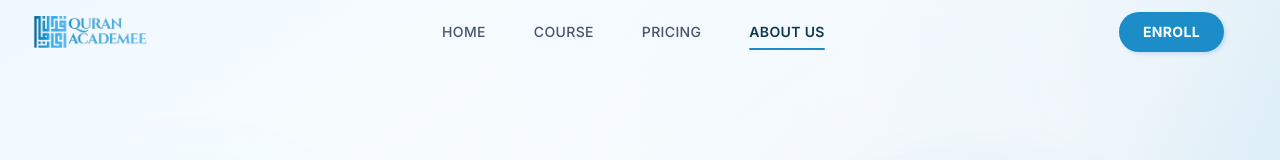
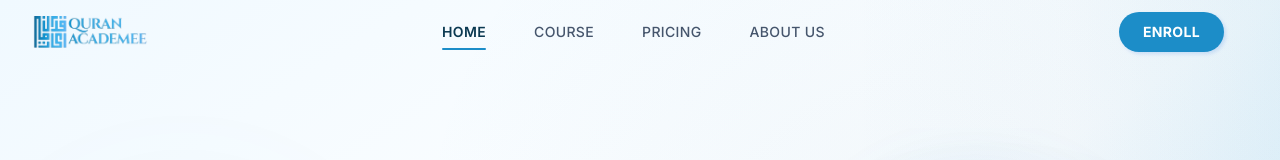
Before and after one commit to luqmnkn/Quran-Academee, a React (Vite) app: page / in a window 1280 px wide. Shown: the top 160 px of the page. Built offline with nearby package versions, Linux system fonts and the light colour scheme; a web font is replaced by a local one.

Commit message:
refactor: implement react-router-dom for navigation
Removed legacy manual state management for page tracking and scrolling in favor of React Router routes for improved navigation handling and codebase simplicity.

```diff
--- a/src/App.tsx
+++ b/src/App.tsx
@@ -1,5 +1,5 @@
 import React, { useState, useEffect } from 'react';
-import { useLocation, useNavigate } from 'react-router-dom';
+import { Routes, Route, useLocation, useNavigate } from 'react-router-dom';
 import Header from './components/Header';
 import Hero from './components/Hero';
 import Pricing from './components/Pricing';
@@ -14,7 +14,7 @@ import Footer from './components/Footer';
 import WhatsAppButton from './components/WhatsAppButton';
 import FloatingControls from './components/FloatingControls';
 import AdminDashboard from './components/AdminDashboard';
-import { X, Calendar, User, ShieldCheck } from 'lucide-react';
+import { X, Calendar } from 'lucide-react';
 
 export default function App() {
   const location = useLocation();
@@ -22,142 +22,35 @@ export default function App() {
 
   const [isTrialModalOpen, setIsTrialModalOpen] = useState(false);
   const [selectedCourseSelection, setSelectedCourseSelection] = useState('');
-  const [scrollProgress, setScrollProgress] = useState(0);
-  const [currentPage, setCurrentPage] = useState<'home' | 'pricing' | 'admin'>('home');
-  const [activeSection, setActiveSection] = useState<'home' | 'pricing' | 'courses' | 'about'>('home');
 
-  // Synchronize routing state with URL path
+  // Declarative React Router DOM scroll and hash link scroller
   useEffect(() => {
-    const path = location.pathname;
-    if (path === '/pricing') {
-      setCurrentPage('pricing');
-      setActiveSection('pricing');
-    } else if (path === '/admin') {
-      setCurrentPage('admin');
-      setActiveSection('home');
-    } else {
-      setCurrentPage('home');
-      if (activeSection === 'pricing') {
-        setActiveSection('home');
-      }
-    }
-  }, [location.pathname]);
-
-  // Sync activeSection on page changes
-  useEffect(() => {
-    if (currentPage !== 'home') {
-      setActiveSection(currentPage);
-    }
-  }, [currentPage]);
-
-  // Scroll Progress Bar Tracker & ScrollSpy
-  useEffect(() => {
-    const handleScroll = () => {
-      const totalScroll = document.documentElement.scrollHeight - window.innerHeight;
-      if (totalScroll > 0) {
-        setScrollProgress((window.scrollY / totalScroll) * 100);
-      }
-
-      if (currentPage === 'home') {
-        const aboutElement = document.getElementById('about');
-        const coursesElement = document.getElementById('courses');
-
-        if (aboutElement) {
-          const rect = aboutElement.getBoundingClientRect();
-          if (rect.top <= window.innerHeight * 0.4 && rect.bottom >= window.innerHeight * 0.15) {
-            setActiveSection('about');
-            return;
-          }
-        }
-
-        if (coursesElement) {
-          const rect = coursesElement.getBoundingClientRect();
-          if (rect.top <= window.innerHeight * 0.4 && rect.bottom >= window.innerHeight * 0.15) {
-            setActiveSection('courses');
-            return;
-          }
-        }
-
-        setActiveSection('home');
-      }
-    };
-    window.addEventListener('scroll', handleScroll);
-    handleScroll();
-    return () => window.removeEventListener('scroll', handleScroll);
-  }, [currentPage]);
-
-  // Handle Page Navigation elegantly with optional scroll target anchors
-  const handleNavigation = (page: 'home' | 'pricing', sectionId?: string) => {
-    if (page === 'pricing') {
-      setActiveSection('pricing');
-      navigate('/pricing');
-    } else {
-      if (sectionId === '#courses') {
-        setActiveSection('courses');
-      } else {
-        setActiveSection('home');
-      }
-      navigate('/');
-    }
-
-    if (page !== currentPage) {
-      // If switching page and a target anchor section is available
-      if (page === 'home' && sectionId && sectionId !== '#home') {
-        setTimeout(() => {
-          const target = document.querySelector(sectionId);
-          if (target) {
+    const hash = location.hash;
+    if (hash) {
+      const timer = setTimeout(() => {
+        const element = document.querySelector(hash);
+        if (element) {
           const headerOffset = 100;
-            const elementPosition = target.getBoundingClientRect().top;
+          const elementPosition = element.getBoundingClientRect().top;
           const offsetPosition = elementPosition + window.pageYOffset - headerOffset;
           window.scrollTo({
             top: offsetPosition,
             behavior: 'smooth'
           });
         }
-        }, 150);
+      }, 120);
+      return () => clearTimeout(timer);
     } else {
       window.scrollTo({ top: 0, behavior: 'instant' as any });
     }
-    } else {
-      // Already on requested page, scroll to specific section or smoothly to top
-      if (sectionId && sectionId !== '/') {
-        const target = document.querySelector(sectionId);
-        if (target) {
-          const headerOffset = 100;
-          const elementPosition = target.getBoundingClientRect().top;
-          const offsetPosition = elementPosition + window.pageYOffset - headerOffset;
-          window.scrollTo({
-            top: offsetPosition,
-            behavior: 'smooth'
-          });
-        } else {
-          window.scrollTo({ top: 0, behavior: 'smooth' });
-        }
-      } else {
-        window.scrollTo({ top: 0, behavior: 'smooth' });
-      }
-    }
-  };
+  }, [location.pathname, location.hash]);
 
-  // Handle Course Selection scrolling directly to form
+  // Handle Course Selection scrolling directly to contact form
   const handleCourseSelection = (courseName: string) => {
     setSelectedCourseSelection(courseName);
 
-    // If on a different subpage, navigate back home first
-    if (currentPage !== 'home') {
-      navigate('/');
-      setTimeout(() => {
-        const targetElement = document.querySelector('#contact');
-        if (targetElement) {
-          const headerOffset = 80;
-          const elementPosition = targetElement.getBoundingClientRect().top;
-          const offsetPosition = elementPosition + window.pageYOffset - headerOffset;
-          window.scrollTo({
-            top: offsetPosition,
-            behavior: 'smooth'
-          });
-        }
-      }, 150);
+    if (location.pathname !== '/') {
+      navigate('/#contact');
     } else {
       const targetElement = document.querySelector('#contact');
       if (targetElement) {
@@ -180,28 +73,25 @@ export default function App() {
 
   // Submit trigger from Quick Inquiry Hero
   const handleLeadSubmitInHero = (data: { fullName: string; email: string; phone: string; country: string; courseInterest: string; message: string }) => {
-    // Lead successfully logged in InquiryForm already
-    // This hook allows us to log any metrics or sync views
     console.log('Lead sync from hero:', data);
   };
+
+  const isAdminPage = location.pathname === '/admin';
 
   return (
     <div className="relative min-h-screen font-sans antialiased text-gray-950 bg-gray-50/50">
 
-
       {/* Header Sticky Component */}
-      {currentPage !== 'admin' && (
+      {!isAdminPage && (
         <Header
           onOpenTrialModal={() => setIsTrialModalOpen(true)}
-          currentPage={currentPage}
-          activeSection={activeSection}
-          onNavigate={handleNavigation}
         />
       )}
 
-      {/* Main Content Sections with elegant conditional router */}
+      {/* Main Content Sections managed securely by react-router-dom */}
       <main>
-        {currentPage === 'home' && (
+        <Routes>
+          <Route path="/" element={
             <>
               {/* Hero Section */}
               <Hero
@@ -236,24 +126,25 @@ export default function App() {
               {/* FAQ Accordion Section */}
               <FAQSection />
             </>
-        )}
+          } />
 
-        {currentPage === 'pricing' && (
+          <Route path="/pricing" element={
             <Pricing onBookTrial={handlePricingSelection} />
-        )}
+          } />
 
-        {currentPage === 'admin' && (
+          <Route path="/admin" element={
             <AdminDashboard />
-        )}
+          } />
+        </Routes>
       </main>
 
       {/* Layout Footer contacts */}
-      {currentPage !== 'admin' && (
-        <Footer currentPage={currentPage} onNavigate={handleNavigation} />
+      {!isAdminPage && (
+        <Footer />
       )}
 
       {/* Floating vibration WhatsApp trigger */}
-      {currentPage !== 'admin' && <WhatsAppButton />}
+      {!isAdminPage && <WhatsAppButton />}
 
       {/* Core Trial Request Popup Modal Wrapper */}
       {isTrialModalOpen && (
@@ -307,7 +198,7 @@ export default function App() {
       )}
 
       {/* Floating Controls system */}
-      {currentPage !== 'admin' && <FloatingControls onOpenTrialModal={() => setIsTrialModalOpen(true)} />}
+      {!isAdminPage && <FloatingControls onOpenTrialModal={() => setIsTrialModalOpen(true)} />}
 
     </div>
   );
--- a/src/components/Header.tsx
+++ b/src/components/Header.tsx
@@ -1,18 +1,17 @@
 import React, { useState, useEffect } from 'react';
 import { motion, AnimatePresence } from 'motion/react';
-import { Menu, X, Globe, LogIn } from 'lucide-react';
+import { Menu, X } from 'lucide-react';
+import { Link, useLocation } from 'react-router-dom';
 import Logo from './Logo';
 
 interface HeaderProps {
   onOpenTrialModal: () => void;
-  currentPage: 'home' | 'pricing';
-  activeSection: 'home' | 'pricing' | 'courses' | 'about';
-  onNavigate: (page: 'home' | 'pricing', sectionId?: string) => void;
 }
 
-export default function Header({ onOpenTrialModal, currentPage, activeSection, onNavigate }: HeaderProps) {
+export default function Header({ onOpenTrialModal }: HeaderProps) {
   const [isScrolled, setIsScrolled] = useState(false);
   const [isMobileMenuOpen, setIsMobileMenuOpen] = useState(false);
+  const location = useLocation();
 
   useEffect(() => {
     const handleScroll = () => {
@@ -23,20 +22,28 @@ export default function Header({ onOpenTrialModal, currentPage, activeSection, o
   }, []);
 
   const navLinks = [
-    { name: 'Home', page: 'home' as const, activeKey: 'home' as const, href: '#home' },
-    { name: 'Course', page: 'home' as const, activeKey: 'courses' as const, href: '#courses' },
-    { name: 'Pricing', page: 'pricing' as const, activeKey: 'pricing' as const, href: '#pricing' },
-    { name: 'About Us', page: 'home' as const, activeKey: 'about' as const, href: '#about' },
+    { name: 'Home', to: '/', hash: '' },
+    { name: 'Course', to: '/#courses', hash: '#courses' },
+    { name: 'Pricing', to: '/pricing', hash: '' },
+    { name: 'About Us', to: '/#about', hash: '#about' },
   ];
 
-  const handleLinkClick = (e: React.MouseEvent<HTMLAnchorElement>, page: 'home' | 'pricing', href: string) => {
-    e.preventDefault();
+  const isLinkActive = (link: typeof navLinks[0]) => {
+    if (link.to === '/pricing') {
+      return location.pathname === '/pricing';
+    }
+    if (location.pathname === '/') {
+      if (link.hash) {
+        return location.hash === link.hash;
+      } else {
+        return location.hash === '' || location.hash === '#home';
+      }
+    }
+    return false;
+  };
+
+  const handleLinkClick = () => {
     setIsMobileMenuOpen(false);
-    if (href === '#home' || href === '#courses' || href === '#about') {
-      onNavigate('home', href);
-    } else if (href === '#pricing') {
-      onNavigate('pricing');
-    }
   };
 
   const getHeaderClass = () => {
@@ -61,23 +68,23 @@ export default function Header({ onOpenTrialModal, currentPage, activeSection, o
     >
       <div className="w-full flex items-center justify-between">
         {/* Left Side: Quran Academee Brand Logo */}
-        <a
-          href="#home"
-          onClick={(e) => handleLinkClick(e, 'home', '#home')}
+        <Link
+          to="/"
+          onClick={handleLinkClick}
           className="flex items-center shrink-0"
         >
           <Logo isDarkBg={false} />
-        </a>
+        </Link>
 
         {/* Center: Desktop Navigation Links */}
         <nav className="hidden md:flex items-center space-x-8 lg:space-x-12">
           {navLinks.map((link) => {
-            const isActive = activeSection === link.activeKey;
+            const isActive = isLinkActive(link);
             return (
-              <a
+              <Link
                 key={link.name}
-                href={link.href}
-                onClick={(e) => handleLinkClick(e, link.page, link.href)}
+                to={link.to + (link.hash || '')}
+                onClick={handleLinkClick}
                 className={`text-sm tracking-wide font-medium transition-all duration-200 uppercase relative py-1 ${
                   isActive
                     ? 'text-[#0B3951] font-semibold'
@@ -92,7 +99,7 @@ export default function Header({ onOpenTrialModal, currentPage, activeSection, o
                     transition={{ type: "spring", stiffness: 380, damping: 30 }}
                   />
                 )}
-              </a>
+              </Link>
             );
           })}
         </nav>
@@ -139,15 +146,17 @@ export default function Header({ onOpenTrialModal, currentPage, activeSection, o
               </div>
 
               {navLinks.map((link, i) => {
-                const isActive = activeSection === link.activeKey;
+                const isActive = isLinkActive(link);
                 return (
-                  <motion.a
+                  <motion.div
                     initial={{ opacity: 0, x: -10 }}
                     animate={{ opacity: 1, x: 0 }}
                     transition={{ delay: i * 0.05 }}
                     key={link.name}
-                    href={link.href}
-                    onClick={(e) => handleLinkClick(e, link.page, link.href)}
+                  >
+                    <Link
+                      to={link.to + (link.hash || '')}
+                      onClick={handleLinkClick}
                       className={`text-base font-bold py-3 px-4 rounded-xl transition-all uppercase tracking-wider flex items-center justify-between ${
                         isActive
                           ? 'bg-[#F0F9FF] text-[#1C8DC8] border border-[#E0F2FE] shadow-sm'
@@ -156,7 +165,8 @@ export default function Header({ onOpenTrialModal, currentPage, activeSection, o
                     >
                       <span>{link.name}</span>
                       <span className={`w-1.5 h-1.5 rounded-full bg-[#1C8DC8] transition-transform duration-300 ${isActive ? 'scale-100' : 'scale-0'}`} />
-                  </motion.a>
+                    </Link>
+                  </motion.div>
                 );
               })}
             </div>
```
Also changed, not shown: src/components/Footer.tsx (+18 -50 lines). Lines whose indentation alone changed are shown as unchanged.
